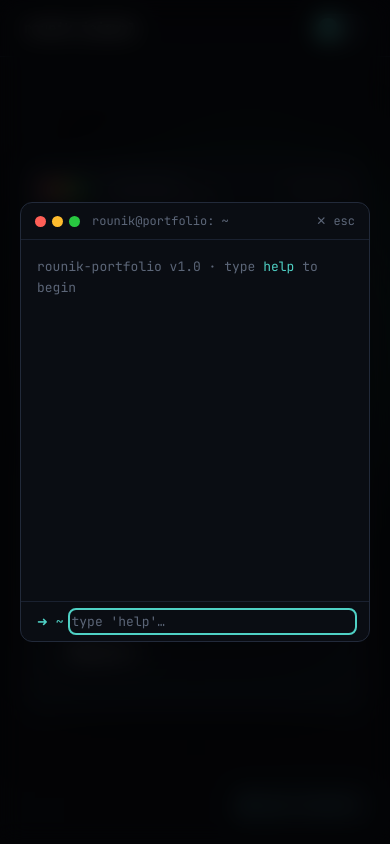
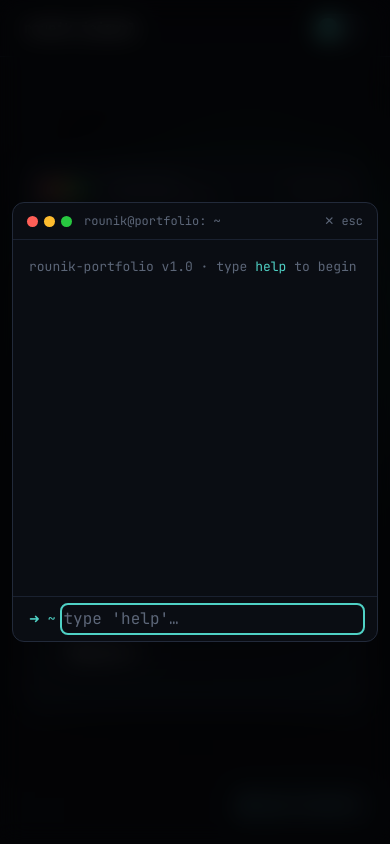
Before and after one commit to Rounik-Jaiswal/Portfolio, a Next.js app: page / in a window 390 px wide. Both pictures are taken after a click on the button "▌ open terminal". Shown: the top 844 px of the page. Built offline with nearby package versions, Linux system fonts and the light colour scheme.

Commit message:
updated terminal responsiveness

```diff
--- a/src/components/terminal/terminal.tsx
+++ b/src/components/terminal/terminal.tsx
@@ -110,7 +110,7 @@ export function Terminal() {
         kind: "output",
         html: `<span class="amber">command not found:</span> ${escapeHtml(
           cmd,
-        )} <span class="dim">- try 'help'</span>`,
+        )} <span class="dim">— try 'help'</span>`,
       });
     }
 
@@ -132,24 +132,24 @@ export function Terminal() {
       {/* Overlay */}
       {open && (
         <div
-          className="fixed inset-0 z-[70] grid place-items-center bg-black/70 p-5 backdrop-blur-md"
+          className="fixed inset-0 z-[70] grid place-items-center bg-black/70 p-3 backdrop-blur-md sm:p-5"
           onClick={(e) => {
             if (e.target === e.currentTarget) setOpen(false);
           }}
         >
-          <div className="flex h-[min(440px,80vh)] w-[min(680px,100%)] flex-col overflow-hidden rounded-xl border border-line bg-[var(--term-bg)] shadow-[0_40px_90px_-30px_rgba(0,0,0,0.5)]">
+          <div className="flex h-[min(440px,80dvh)] w-[min(680px,100%)] flex-col overflow-hidden rounded-xl border border-line bg-[var(--term-bg)] shadow-[0_40px_90px_-30px_rgba(0,0,0,0.5)]">
             {/* Title bar */}
             <div className="flex items-center gap-2 border-b border-[var(--term-border)] px-3.5 py-2.5 font-mono text-xs text-ink-faint">
-              <span className="flex gap-1.5">
+              <span className="flex shrink-0 gap-1.5">
                 <span className="h-[11px] w-[11px] rounded-full bg-[#FF5F57]" />
                 <span className="h-[11px] w-[11px] rounded-full bg-[#FEBC2E]" />
                 <span className="h-[11px] w-[11px] rounded-full bg-[#28C840]" />
               </span>
-              <span className="ml-1">rounik@portfolio: ~</span>
+              <span className="ml-1 truncate">rounik@portfolio: ~</span>
               <button
                 type="button"
                 onClick={() => setOpen(false)}
-                className="ml-auto cursor-pointer hover:text-accent"
+                className="ml-auto shrink-0 cursor-pointer whitespace-nowrap hover:text-accent"
               >
                 ✕ esc
               </button>
@@ -181,7 +181,7 @@ export function Terminal() {
                 placeholder="type 'help'…"
                 autoComplete="off"
                 spellCheck={false}
-                className="flex-1 bg-transparent text-[var(--term-text)] outline-none placeholder:text-ink-faint"
+                className="min-w-0 flex-1 bg-transparent text-base text-[var(--term-text)] outline-none placeholder:text-ink-faint sm:text-[13px]"
               />
             </div>
           </div>
```
